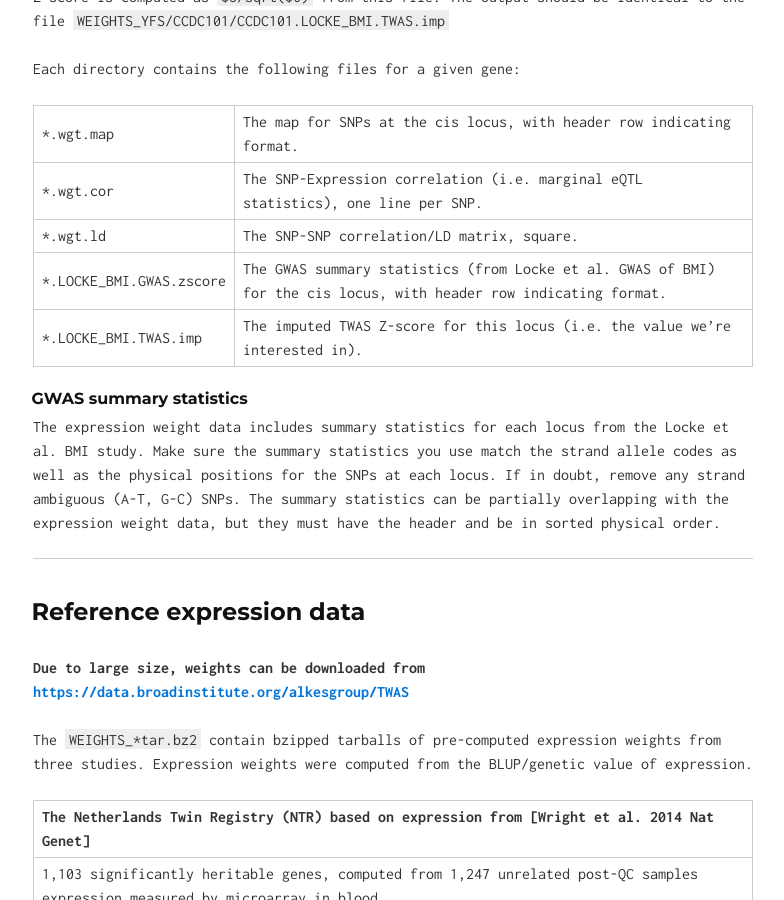
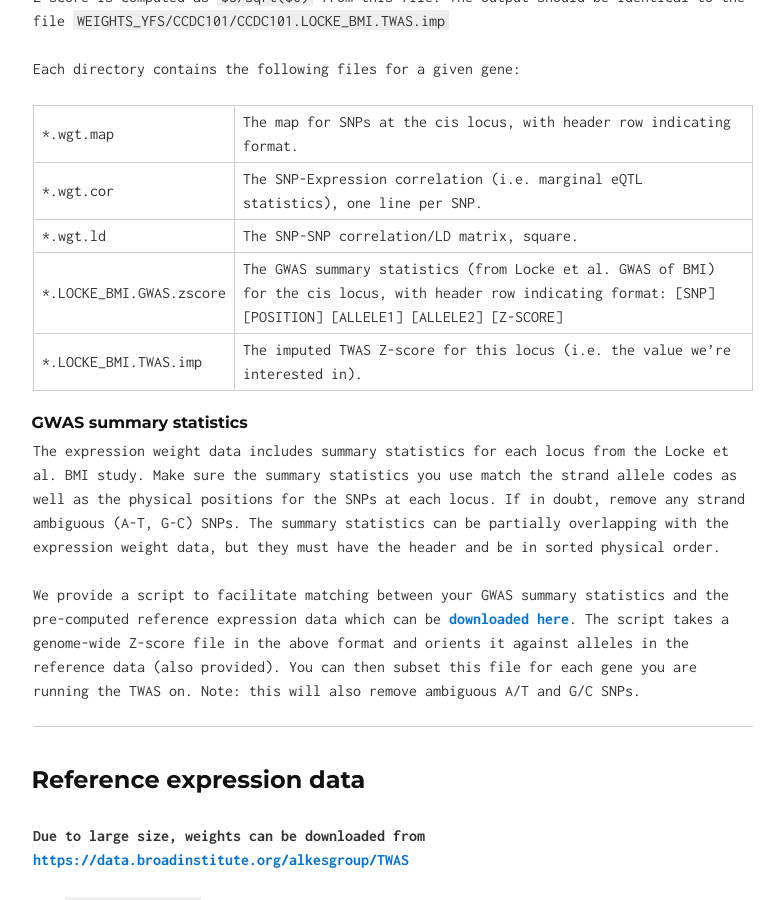
Before and after one commit to sashagusev/TWAS, a Jekyll site: the page built from index.md, in a window 1280 px wide and 900 px high, scrolled down 2089 px. Shown: the whole window, without its empty margins (247-1031 px from the left). Built offline with Jekyll 4.4.1, drawn with Linux system fonts in a browser that asks for light colours.

Commit message:
added summary statistic scripts

```diff
--- a/index.md
+++ b/index.md
@@ -72,7 +72,7 @@ Each directory contains the following files for a given gene:
 | *.wgt.map	| The map for SNPs at the cis locus, with header row indicating format.
 | *.wgt.cor	| The SNP-Expression correlation (i.e. marginal eQTL statistics), one line per SNP.
 | *.wgt.ld	| The SNP-SNP correlation/LD matrix, square.
-| *.LOCKE_BMI.GWAS.zscore | The GWAS summary statistics (from Locke et al. GWAS of BMI) for the cis locus, with header row indicating format.
+| *.LOCKE_BMI.GWAS.zscore | The GWAS summary statistics (from Locke et al. GWAS of BMI) for the cis locus, with header row indicating format: [SNP] [POSITION] [ALLELE1] [ALLELE2] [Z-SCORE]
 | *.LOCKE_BMI.TWAS.imp	| The imputed TWAS Z-score for this locus (i.e. the value we're interested in).
 
 ### GWAS summary statistics
@@ -80,6 +80,8 @@ Each directory contains the following files for a given gene:
 The expression weight data includes summary statistics for each locus from the Locke et al. BMI study.
 Make sure the summary statistics you use match the strand allele codes as well as the physical positions for the SNPs at each locus. If in doubt, remove any strand ambiguous (A-T, G-C) SNPs.
 The summary statistics can be partially overlapping with the expression weight data, but they must have the header and be in sorted physical order.
+
+We provide a script to facilitate matching between your GWAS summary statistics and the pre-computed reference expression data which can be **[downloaded here](https://data.broadinstitute.org/alkesgroup/TWAS/ETC/CLEAN_ZSCORES.tar.bz2)**. The script takes a genome-wide Z-score file in the above format and orients it against alleles in the reference data (also provided). You can then subset this file for each gene you are running the TWAS on. Note: this will also remove ambiguous A/T and G/C SNPs.
 
 ---
 
```
